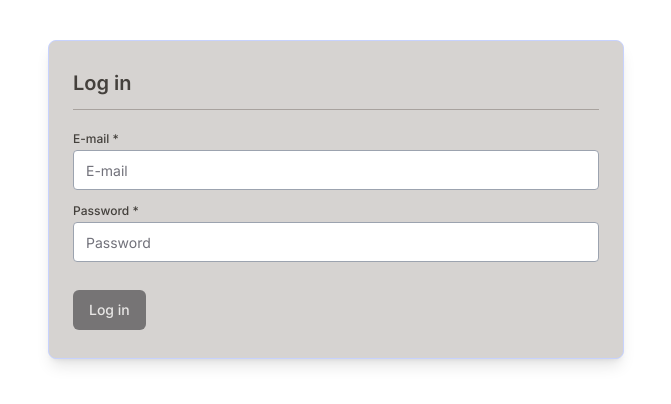
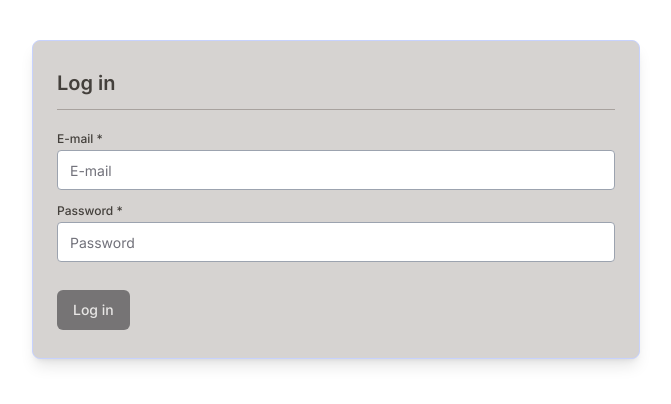
Before and after one commit to TvrtkoM/md-blog, a Next.js app: page /auth/login in a window 1280 px wide. Shown: the top 404 px of the page, without its empty margins (304-975 px from the left). Built offline with nearby package versions, Linux system fonts and the light colour scheme; no server answers.

Commit message:
change padding

```diff
--- a/src/components/AuthContainer.tsx
+++ b/src/components/AuthContainer.tsx
@@ -2,7 +2,7 @@ import React, { PropsWithChildren } from "react";
 
 const AuthContainer = ({ children }: PropsWithChildren<{}>) => {
   return (
-    <section className="container max-w-screen-sm mt-10">
+    <section className="container max-w-screen-sm mt-10 px-4">
       <div className="bg-stone-300 rounded-lg text-stone-700 shadow-lg px-6 py-7 border border-indigo-200">
         {children}
       </div>
```
